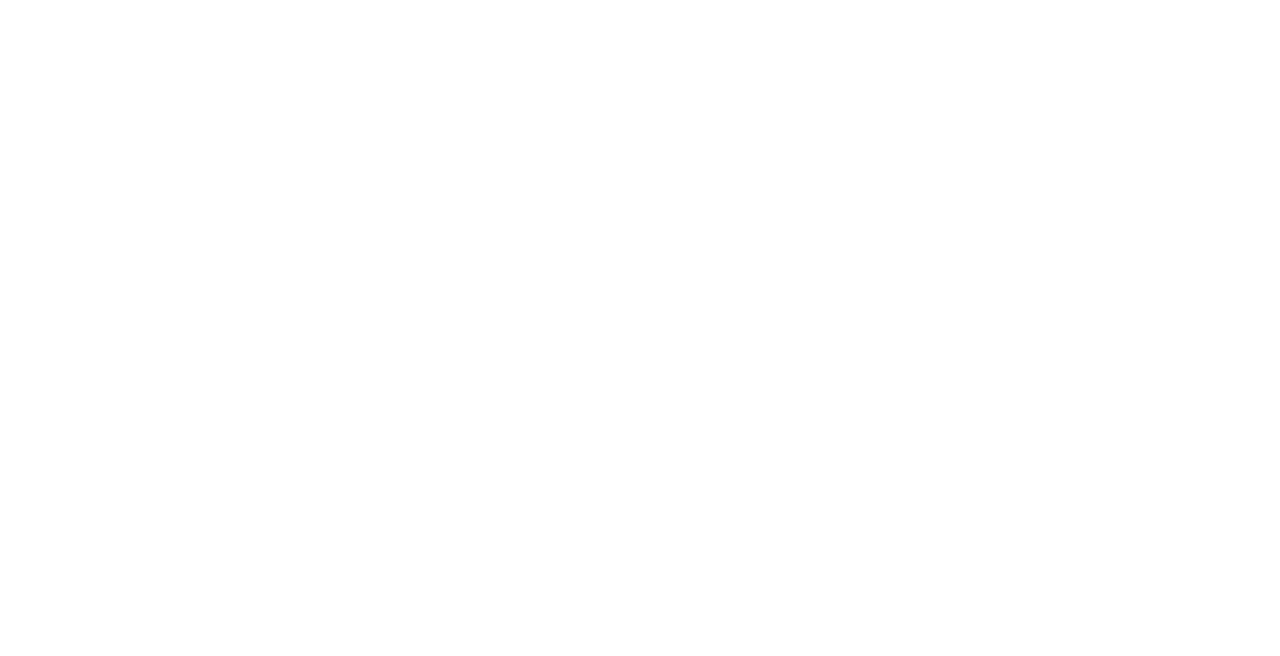
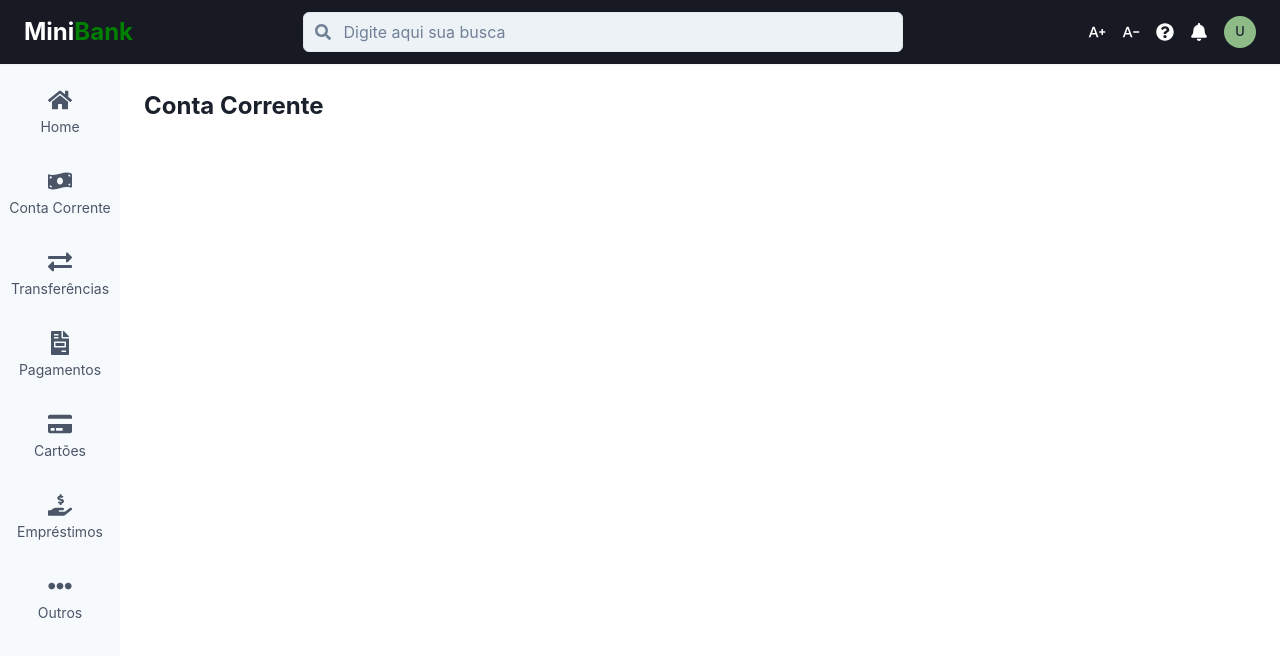
Before and after one commit to Lukitas20-beep/MiniBank-Front, a React (Vite) app in the folder Minibak/: page /conta in a window 1280 px wide. Before the commit this address had no page. Shown: the top 656 px of the page. Built offline with nearby package versions, Linux system fonts and the light colour scheme.

Commit message:
[feat]: Added new files

```diff
--- a/Minibak/src/App.tsx
+++ b/Minibak/src/App.tsx
@@ -4,6 +4,12 @@
 import Login from './pages/Login' // vamos criar em seguida
 import Register from './pages/Register';
 import Dashboard from './pages/Dashboard';
+import Transfers from './pages/Transfer';
+import Others from './pages/Others';
+import Payments from './pages/Payments';
+import Cards from './pages/Cards';
+import Lending from './pages/Lending';
+import CurrentAccount from './pages/CurrentAcconut';
 
 function App() {
   return (
@@ -12,6 +18,12 @@
       <Route path="/login" element={<Login />} />
       <Route path="/register" element={<Register />} />
       <Route path="/dashboard" element={<Dashboard />} />
+      <Route path="/transferencias" element={<Transfers />} />
+      <Route path="/outros" element={<Others />} />
+      <Route path="/pagamentos" element={<Payments />} />
+      <Route path="/cartoes" element={<Cards />} />
+      <Route path="/emprestimos" element={<Lending />} />
+      <Route path="/conta" element={<CurrentAccount />} />
     </Routes>
   )
 }
--- a/Minibak/src/components/AccountInfo.tsx
+++ b/Minibak/src/components/AccountInfo.tsx
@@ -19,11 +19,21 @@
             borderBottom="2px solid"
             borderColor="gray.200"
         >
-    <Flex justify="left" align="center" flexWrap="wrap">
+            <Flex
+                justify="start"
+                align="center"
+                wrap="wrap"
+                gap={{ base: 2, md: 8 }} // espaçamento horizontal entre os itens
+            >
                 <Text color="gray.600" fontSize="xl">
                     Olá, <strong>{name}</strong>
                 </Text>
-        <Text color="gray.600" fontWeight="bold" fontSize="xl" mt={isMobile ? 2 : 0}>
+                <Text
+                    color="gray.600"
+                    fontWeight="bold"
+                    fontSize="xl"
+                    mt={{ base: 2, md: 0 }}
+                >
                     Ag {agency} Cc {account}
                 </Text>
             </Flex>
--- a/Minibak/src/components/Sidebar.tsx
+++ b/Minibak/src/components/Sidebar.tsx
@@ -20,25 +20,42 @@
     FaEllipsisH,
 } from 'react-icons/fa'
 import { IconType } from 'react-icons'
+import { useNavigate } from 'react-router-dom'
 
 interface SidebarItemProps {
-    icon: IconType;
-    label: string;
+    icon: IconType
+    label: string
+    path: string
+    onClick?: () => void
 }
 
 interface SidebarProps {
-    isOpen?: boolean;
-    onClose?: () => void;
+    isOpen?: boolean
+    onClose?: () => void
 }
 
-const SidebarItem = ({ icon, label }: SidebarItemProps) => (
-    <VStack spacing={1} color="gray.600" _hover={{ color: "black", cursor: "pointer" }}>
-        <Icon as={icon} boxSize={6} />
-        <Text fontSize="sm" textAlign="center">{label}</Text>
-    </VStack>
-)
+const SidebarItem = ({ icon, label, path, onClick }: SidebarItemProps) => {
+    const navigate = useNavigate()
 
-const SidebarContent = () => (
+    const handleClick = () => {
+        navigate(path)
+        if (onClick) onClick() // Fecha o drawer no mobile
+    }
+
+    return (
+        <VStack
+            spacing={1}
+            color="gray.600"
+            _hover={{ color: 'black', cursor: 'pointer' }}
+            onClick={handleClick}
+        >
+            <Icon as={icon} boxSize={6} />
+            <Text fontSize="sm" textAlign="center">{label}</Text>
+        </VStack>
+    )
+}
+
+const SidebarContent = ({ onClose }: { onClose?: () => void }) => (
     <Box
         w="15vh"
         bg="gray.50"
@@ -50,22 +67,22 @@
         alignItems="center"
     >
         <VStack spacing={8}>
-            <SidebarItem icon={FaHome} label="Home" />
-            <SidebarItem icon={FaMoneyBillWave} label="Conta Corrente" />
-            <SidebarItem icon={FaExchangeAlt} label="Transferências" />
-            <SidebarItem icon={FaFileInvoice} label="Pagamentos" />
-            <SidebarItem icon={FaCreditCard} label="Cartões" />
-            <SidebarItem icon={FaHandHoldingUsd} label="Empréstimos" />
-            <SidebarItem icon={FaEllipsisH} label="Outros" />
+            <SidebarItem icon={FaHome} label="Home" path="/dashboard" onClick={onClose} />
+            <SidebarItem icon={FaMoneyBillWave} label="Conta Corrente" path="/conta" onClick={onClose} />
+            <SidebarItem icon={FaExchangeAlt} label="Transferências" path="/transferencias" onClick={onClose} />
+            <SidebarItem icon={FaFileInvoice} label="Pagamentos" path="/pagamentos" onClick={onClose} />
+            <SidebarItem icon={FaCreditCard} label="Cartões" path="/cartoes" onClick={onClose} />
+            <SidebarItem icon={FaHandHoldingUsd} label="Empréstimos" path="/emprestimos" onClick={onClose} />
+            <SidebarItem icon={FaEllipsisH} label="Outros" path="/outros" onClick={onClose} />
         </VStack>
     </Box>
 )
 
-const Sidebar = ({ isOpen = false, onClose = () => {} }: SidebarProps) => {
+const Sidebar = ({ isOpen = false, onClose = () => { } }: SidebarProps) => {
     const isDesktop = useBreakpointValue({ base: false, md: true })
 
     if (isDesktop) {
-        return <SidebarContent />
+        return <SidebarContent onClose={onClose} />
     }
 
     return (
@@ -74,7 +91,7 @@
             <DrawerContent>
                 <DrawerCloseButton />
                 <DrawerBody p={0}>
-                    <SidebarContent />
+                    <SidebarContent onClose={onClose} />
                 </DrawerBody>
             </DrawerContent>
         </Drawer>
--- /dev/null
+++ b/Minibak/src/pages/Cards.tsx
@@ -0,0 +1,27 @@
+import { Box, Flex, Text, useDisclosure } from '@chakra-ui/react'
+import Header from '../components/Header'
+import Sidebar from '../components/Sidebar'
+
+const Cards = () => {
+
+        // Chakra menu disclosure
+    const { isOpen, onOpen, onClose } = useDisclosure()
+
+    return (
+        <Box minH="100vh" bg="white">
+            <Box position="fixed" top="0" left="0" right="0" zIndex="1000">
+                <Header onOpenMenu={onOpen} />
+            </Box>
+
+            <Flex pt="64px">
+                <Sidebar isOpen={isOpen} onClose={onClose} />
+
+                <Box ml={{ base: 0, md: '0' }} flex="1" p={6}>
+                    <Text fontSize="2xl" fontWeight="bold">Cartões</Text>
+                </Box>
+            </Flex>
+        </Box>
+    )
+}
+
+export default Cards
--- /dev/null
+++ b/Minibak/src/pages/CurrentAcconut.tsx
@@ -0,0 +1,27 @@
+import { Box, Flex, Text, useDisclosure } from '@chakra-ui/react'
+import Header from '../components/Header'
+import Sidebar from '../components/Sidebar'
+
+const CurrentAccount = () => {
+
+    // Chakra menu disclosure
+    const { isOpen, onOpen, onClose } = useDisclosure()
+
+    return (
+        <Box minH="100vh" bg="white">
+            <Box position="fixed" top="0" left="0" right="0" zIndex="1000">
+                <Header onOpenMenu={onOpen} />
+            </Box>
+
+            <Flex pt="64px">
+                <Sidebar isOpen={isOpen} onClose={onClose} />
+
+                <Box ml={{ base: 0, md: '0' }} flex="1" p={6}>
+                    <Text fontSize="2xl" fontWeight="bold">Conta Corrente</Text>
+                </Box>
+            </Flex>
+        </Box>
+    )
+}
+
+export default CurrentAccount
--- /dev/null
+++ b/Minibak/src/pages/Lending.tsx
@@ -0,0 +1,27 @@
+import { Box, Flex, Text, useDisclosure } from '@chakra-ui/react'
+import Header from '../components/Header'
+import Sidebar from '../components/Sidebar'
+
+const Lending = () => {
+
+    // Chakra menu disclosure
+    const { isOpen, onOpen, onClose } = useDisclosure()
+
+    return (
+        <Box minH="100vh" bg="white">
+            <Box position="fixed" top="0" left="0" right="0" zIndex="1000">
+                <Header onOpenMenu={onOpen} />
+            </Box>
+
+            <Flex pt="64px">
+                <Sidebar isOpen={isOpen} onClose={onClose} />
+
+                <Box ml={{ base: 0, md: '0' }} flex="1" p={6}>
+                    <Text fontSize="2xl" fontWeight="bold">Empréstimos</Text>
+                </Box>
+            </Flex>
+        </Box>
+    )
+}
+
+export default Lending
--- /dev/null
+++ b/Minibak/src/pages/Others.tsx
@@ -0,0 +1,27 @@
+import { Box, Flex, Text, useDisclosure } from '@chakra-ui/react'
+import Header from '../components/Header'
+import Sidebar from '../components/Sidebar'
+
+const Others = () => {
+
+    // Chakra menu disclosure
+    const { isOpen, onOpen, onClose } = useDisclosure()
+
+    return (
+        <Box minH="100vh" bg="white">
+            <Box position="fixed" top="0" left="0" right="0" zIndex="1000">
+                <Header onOpenMenu={onOpen} />
+            </Box>
+
+            <Flex pt="64px">
+                <Sidebar isOpen={isOpen} onClose={onClose} />
+
+                <Box ml={{ base: 0, md: '0' }} flex="1" p={6}>
+                    <Text fontSize="2xl" fontWeight="bold">Outros</Text>
+                </Box>
+            </Flex>
+        </Box>
+    )
+}
+
+export default Others
--- /dev/null
+++ b/Minibak/src/pages/Payments.tsx
@@ -0,0 +1,27 @@
+import { Box, Flex, Text, useDisclosure } from '@chakra-ui/react'
+import Header from '../components/Header'
+import Sidebar from '../components/Sidebar'
+
+const Payments = () => {
+
+    // Chakra menu disclosure
+    const { isOpen, onOpen, onClose } = useDisclosure()
+
+    return (
+        <Box minH="100vh" bg="white">
+            <Box position="fixed" top="0" left="0" right="0" zIndex="1000">
+                <Header onOpenMenu={onOpen} />
+            </Box>
+
+            <Flex pt="64px">
+                <Sidebar isOpen={isOpen} onClose={onClose} />
+
+                <Box ml={{ base: 0, md: '0' }} flex="1" p={6}>
+                    <Text fontSize="2xl" fontWeight="bold">Pagamentos</Text>
+                </Box>
+            </Flex>
+        </Box>
+    )
+}
+
+export default Payments
--- /dev/null
+++ b/Minibak/src/pages/Transfer.tsx
@@ -0,0 +1,27 @@
+import { Box, Flex, useDisclosure, Text } from '@chakra-ui/react'
+import Header from '../components/Header'
+import Sidebar from '../components/Sidebar'
+
+const Transfers = () => {
+
+    // Chakra menu disclosure
+    const { isOpen, onOpen, onClose } = useDisclosure()
+
+    return (
+        <Box minH="100vh" bg="white">
+            <Box position="fixed" top="0" left="0" right="0" zIndex="1000">
+                <Header onOpenMenu={onOpen} />
+            </Box>
+
+            <Flex pt="64px">
+                <Sidebar isOpen={isOpen} onClose={onClose} />
+
+                <Box ml={{ base: 0, md: '0' }} flex="1" p={6}>
+                    <Text fontSize="2xl" fontWeight="bold">Transferências</Text>
+                </Box>
+            </Flex>
+        </Box>
+    )
+}
+
+export default Transfers
```
Lines whose indentation alone changed are shown as unchanged.
